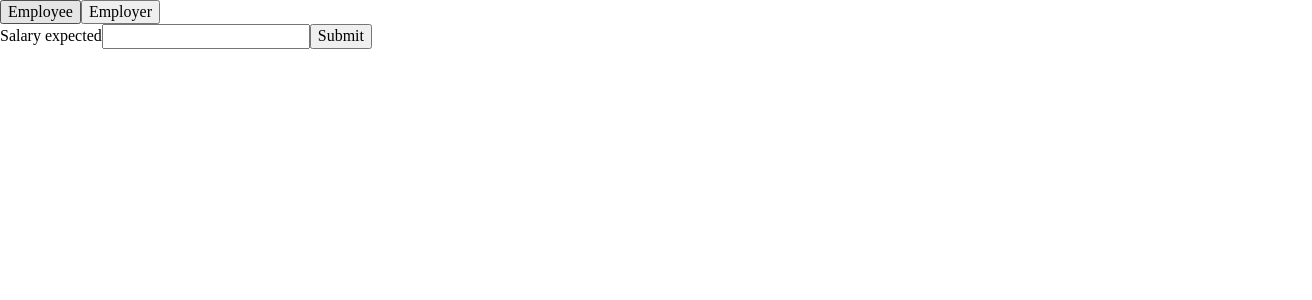
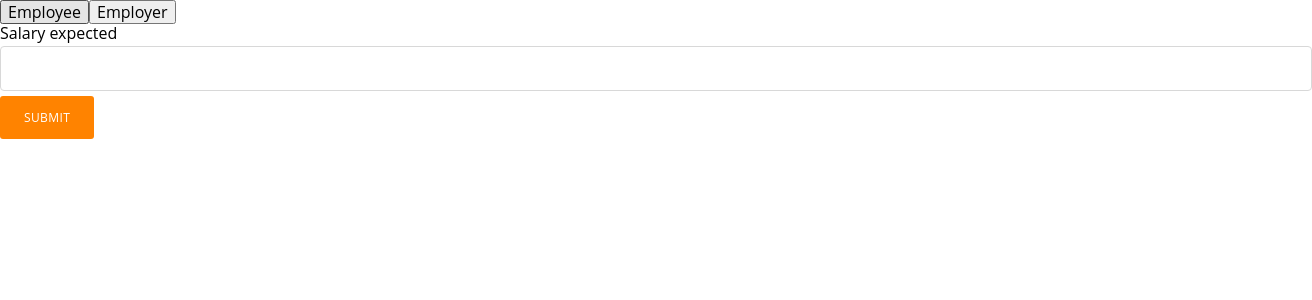
Before and after one commit to rr235/negotiation-app-client, a React app: page / in a window 1280 px wide. Shown: the top 300 px of the page, 1312 px wide, since content can reach past the window. Built offline with nearby package versions, Linux system fonts and the light colour scheme.

Commit message:
chore: setup css modules
- copied some styles from sennder.com ;)

```diff
--- a/package.json
+++ b/package.json
@@ -22,6 +22,7 @@
     "@babel/preset-env": "^7.9.5",
     "@babel/preset-react": "^7.9.4",
     "babel-loader": "^8.1.0",
+    "css-loader": "^3.5.2",
     "enzyme": "^3.11.0",
     "enzyme-adapter-react-16": "^1.15.2",
     "eslint": "6.8.0",
@@ -35,6 +36,9 @@
     "html-webpack-plugin": "^4.2.0",
     "jest": "^25.3.0",
     "prettier": "^2.0.4",
+    "sass": "^1.26.3",
+    "sass-loader": "^8.0.2",
+    "style-loader": "^1.1.4",
     "webpack": "^4.42.1",
     "webpack-cli": "^3.3.11",
     "webpack-dev-server": "^3.10.3"
--- a/src/components/atoms/inputForm/InputForm.jsx
+++ b/src/components/atoms/inputForm/InputForm.jsx
@@ -1,15 +1,20 @@
 import React from 'react';
 import { string, func } from 'prop-types';
+import styles from './inputForm.styles.scss';
 
-const InputForm = ({ label, id, onClick }) => (
-  <form>
-    <label htmlFor={id}>{label}</label>
-    <input type="number" id={id} />
-    <button type="submit" onClick={onClick}>
-      Submit
-    </button>
-  </form>
-);
+const InputForm = ({ label, id, onClick }) => {
+  return (
+    <form>
+      <label htmlFor={id} className={styles.label}>
+        {label}
+      </label>
+      <input type="number" id={id} className={styles.input} />
+      <button type="submit" onClick={onClick} className={styles.button}>
+        Submit
+      </button>
+    </form>
+  );
+};
 
 InputForm.propTypes = {
   label: string.isRequired,
--- /dev/null
+++ b/src/components/atoms/inputForm/inputForm.styles.scss
@@ -0,0 +1,36 @@
+$main-color: #ff8300;
+$hover-color: #ff992e;
+$border-color: #d8d8d8;
+
+.button {
+  background-color: $main-color;
+  display: block;
+  font-size: 0.75rem;
+  letter-spacing: 0.4px;
+  line-height: 1.45;
+  text-align: center;
+  text-transform: uppercase;
+  border-radius: 3px;
+  padding: 0.8125rem 1.5rem;
+  margin: 0.3125rem 0.5rem 0.3125rem 0;
+  cursor: pointer;
+  border: 0;
+  -webkit-transition: all 0.25s ease;
+  transition: all 0.25s ease;
+  color: #fff;
+
+  &:hover {
+    background-color: $hover-color;
+  }
+}
+
+.input {
+  width: 100%;
+  border-radius: 4px;
+  font-size: 0.875rem;
+  border: 1px solid $border-color;
+  background: #fff;
+  margin-top: 3px;
+  padding: 0 15px;
+  height: 43px;
+}
--- a/src/template.html
+++ b/src/template.html
@@ -1,10 +1,22 @@
 <!DOCTYPE html>
 <html lang="en">
   <head>
-    <meta charset="utf-8">
-    <meta name="viewport" content="width=device-width, initial-scale=1, shrink-to-fit=no">
-    <link rel="stylesheet" href="https://cdnjs.cloudflare.com/ajax/libs/normalize/8.0.0/normalize.min.css">
+    <meta charset="utf-8" />
+    <meta
+      name="viewport"
+      content="width=device-width, initial-scale=1, shrink-to-fit=no"
+    />
+    <link
+      rel="stylesheet"
+      href="https://cdnjs.cloudflare.com/ajax/libs/normalize/8.0.0/normalize.min.css"
+    />
     <title>Negotiator 🗣</title>
+    <style>
+      html,
+      body {
+        font-family: Open Sans, sans-serif;
+      }
+    </style>
   </head>
   <body>
     <noscript>
--- a/webpack.config.js
+++ b/webpack.config.js
@@ -14,6 +14,23 @@ module.exports = {
         include: path.resolve(__dirname, 'src'),
         use: ['babel-loader'],
       },
+      {
+        test: /\.s[ac]ss$/i,
+        use: [
+          'style-loader',
+          {
+            loader: 'css-loader',
+            options: {
+              importLoaders: 1,
+              modules: {
+                mode: 'local',
+                localIdentName: '[local]__[hash:base64:10]',
+              },
+            },
+          },
+          'sass-loader',
+        ],
+      },
     ],
   },
   devServer: {
```
Also changed, not shown: 1 other file (tests, documents, lock files or other folders).
